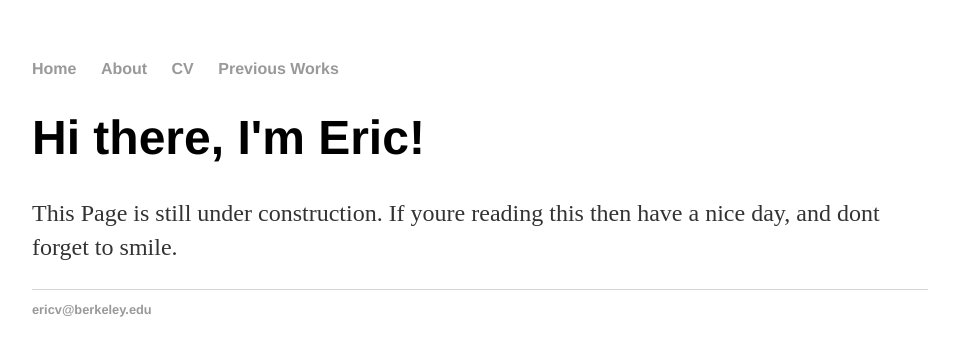
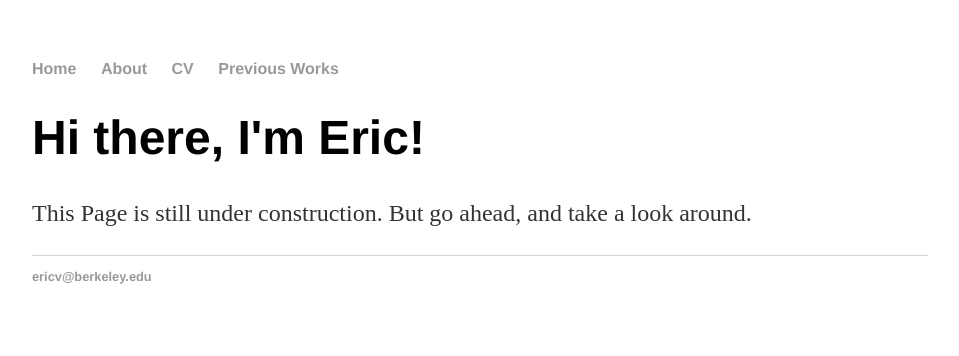
Before and after one commit to ericvdzc/ericvdzc.github.io, a Jekyll site: the page index.html, which Jekyll copies as it is, in a window 1280 px wide. Shown: the top 356 px of the page, without its empty margins (160-1119 px from the left). Built offline with Jekyll 4.4.1, drawn with Linux system fonts in a browser that asks for light colours.

Commit message:
Update index.html

```diff
--- a/index.html
+++ b/index.html
@@ -17,7 +17,7 @@
 		<div class="container">
     		<div class="blurb">
         		<h1>Hi there, I'm Eric!</h1>
-				<p>This Page is still under construction. If youre reading this then have a nice day, and dont forget to smile.
+				<p>This Page is still under construction. But go ahead, and take a look around.
     		</div><!-- /.blurb -->
 		</div><!-- /.container -->
 		<footer>
```
